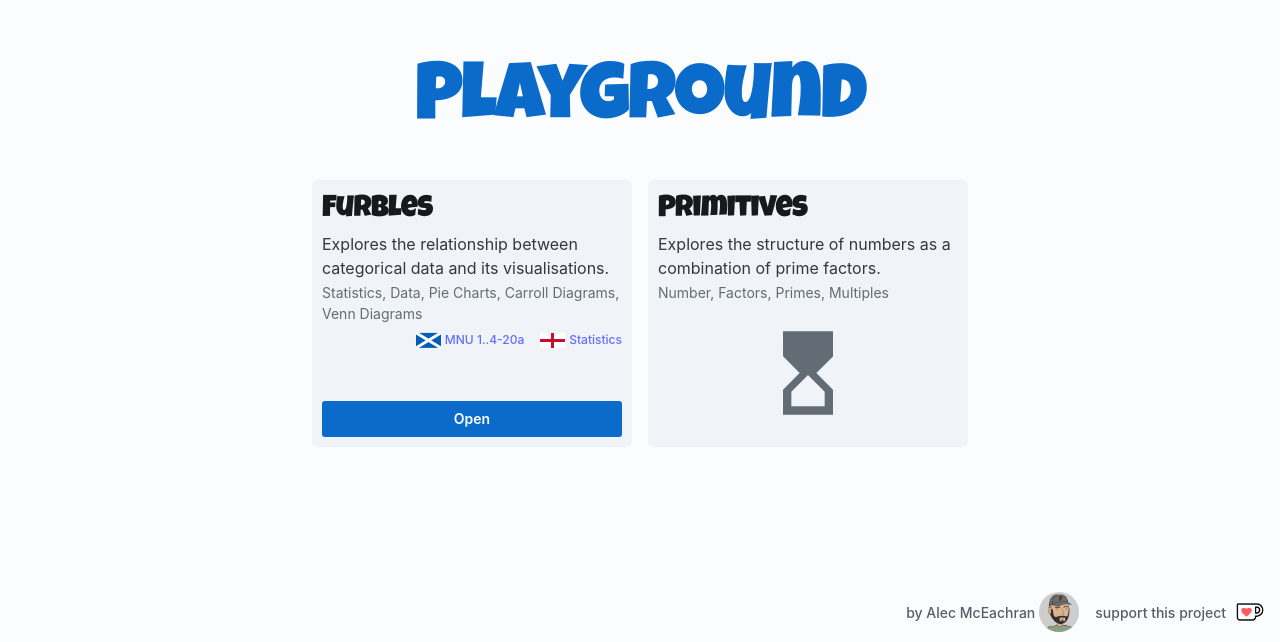
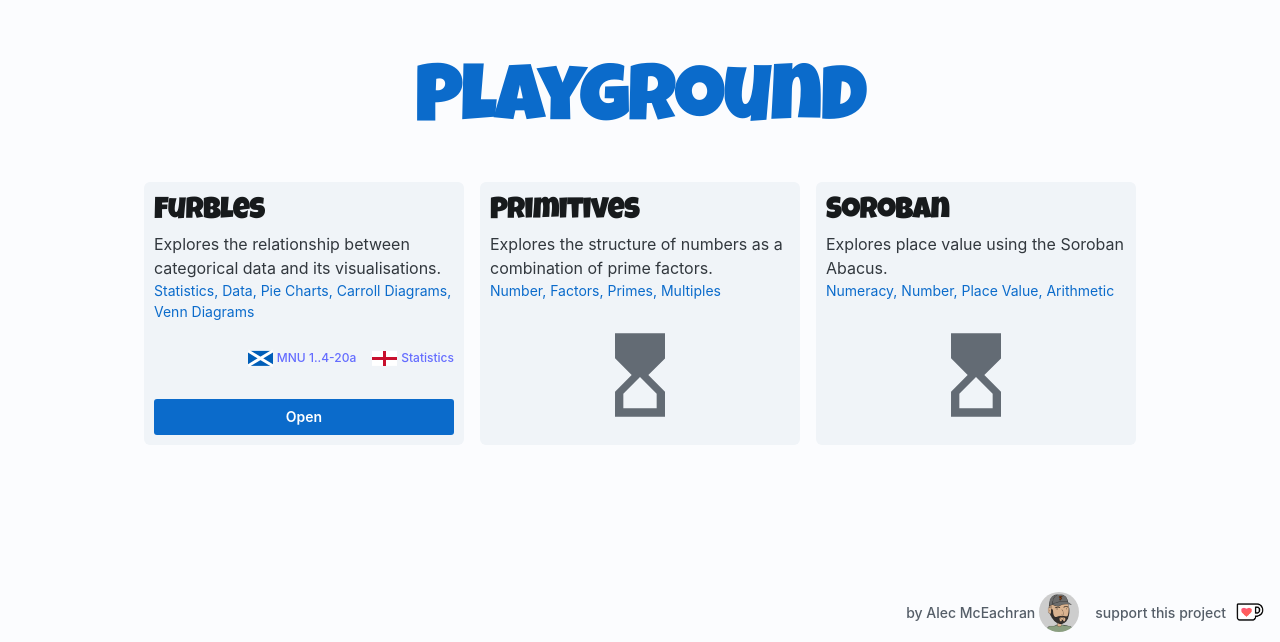
Before and after one commit to alecmce/playground, a React (Vite) app: page / in a window 1280 px wide. Shown: the part 158-800 px from the top of the page. Built offline with nearby package versions, Linux system fonts and the light colour scheme; a web font is replaced by a local one.

Commit message:
Improves playground main page

```diff
--- a/src/home/AppCard.tsx
+++ b/src/home/AppCard.tsx
@@ -1,5 +1,5 @@
 import { CSSObject } from '@emotion/react'
-import { Button, Card, CardActions, CardContent, Theme, Typography } from '@mui/joy'
+import { Button, Card, CardActions, CardContent, Stack, Theme, Typography } from '@mui/joy'
 import { ReactElement } from 'react'
 import { CurriculumRefs } from './CurriculumRefs'
 
@@ -18,13 +18,15 @@ export function AppCard(props: Props): ReactElement {
   return (
     <Card size="sm" variant="soft" sx={{width: 300, height: '100%'}}>
       <CardContent>
+        <Stack direction="column" sx={{height: '100%'}}>
           <Typography level="h2">{ name }</Typography>
           <Typography level="body-md">
             { description }
           </Typography>
-        <Typography level="body-sm" color="neutral" gutterBottom>
+          <Typography level="body-sm" color="primary" gutterBottom>
             { tags }
           </Typography>
+        </Stack>
         <CurriculumRefs scottishRef={scottishRef} englishRef={englishRef} />
       </CardContent>
       <CardActions>
--- a/src/home/Home.tsx
+++ b/src/home/Home.tsx
@@ -28,6 +28,13 @@ export function Home(): ReactElement {
               tags="Number, Factors, Primes, Multiples"
             />
           </Grid>
+          <Grid>
+            <PlaceholderCard
+              name="Soroban"
+              description="Explores place value using the Soroban Abacus."
+              tags="Numeracy, Number, Place Value, Arithmetic"
+            />
+          </Grid>
         </Grid>
       </Stack>
       <Footer size={40} />
--- a/src/home/PlaceholderCard.tsx
+++ b/src/home/PlaceholderCard.tsx
@@ -13,13 +13,15 @@ export function PlaceholderCard(props: Props): ReactElement {
   return (
     <Card size="sm" variant="soft" sx={{width: 300, height: '100%' }}>
       <CardContent>
+        <Stack direction="column" sx={{height: '100%'}}>
           <Typography level="h2">{ name }</Typography>
           <Typography level="body-md">
             { description }
           </Typography>
-        <Typography level="body-sm" color="neutral" gutterBottom>
+          <Typography level="body-sm" color="primary" gutterBottom>
             { tags }
           </Typography>
+        </Stack>
         <Stack alignItems="center" justifyContent="center" sx={{height: '100%'}}>
           <HourglassTop sx={{ width: 100, height: 100}} />
         </Stack>
```
Lines whose indentation alone changed are shown as unchanged.
